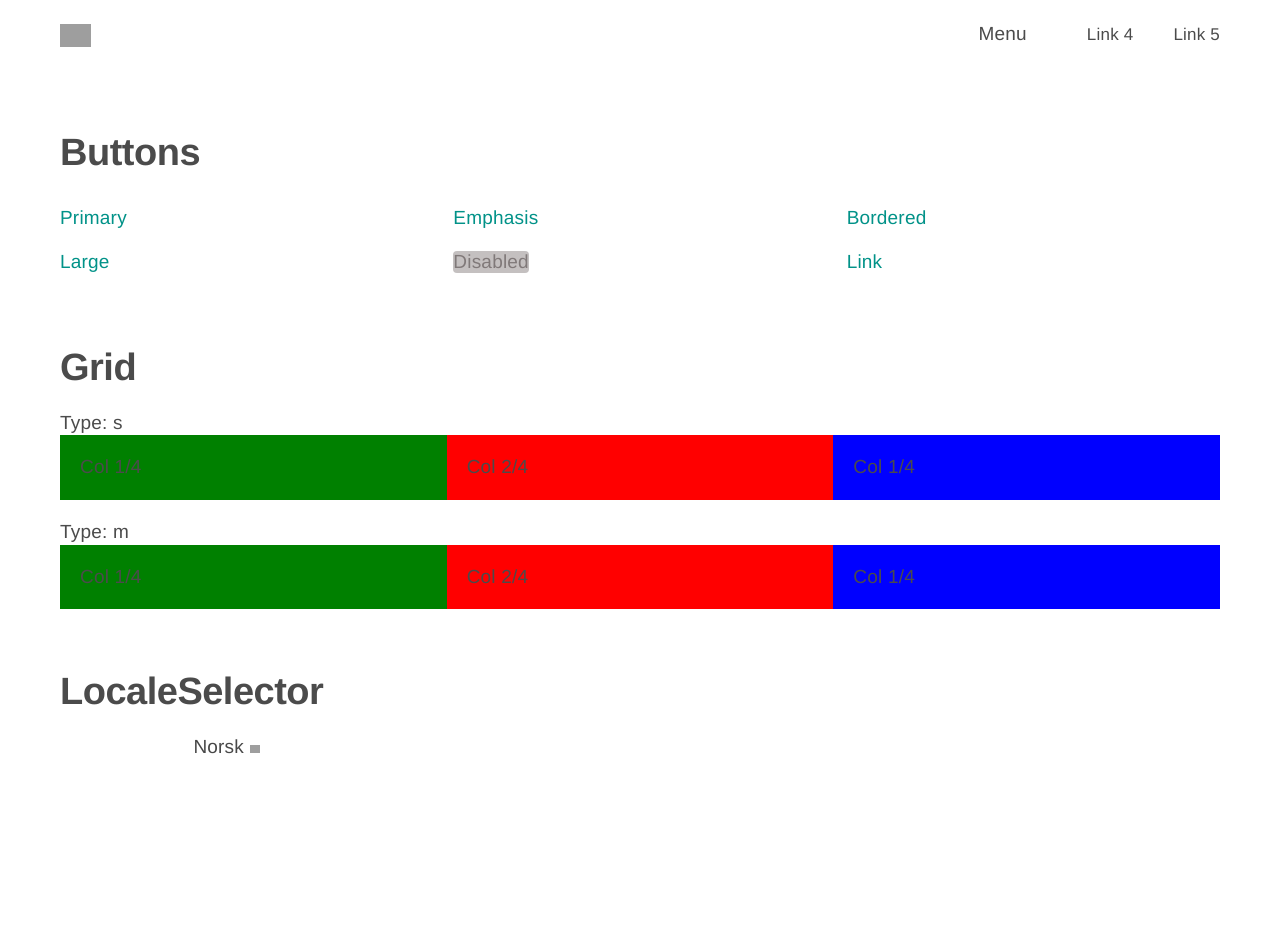
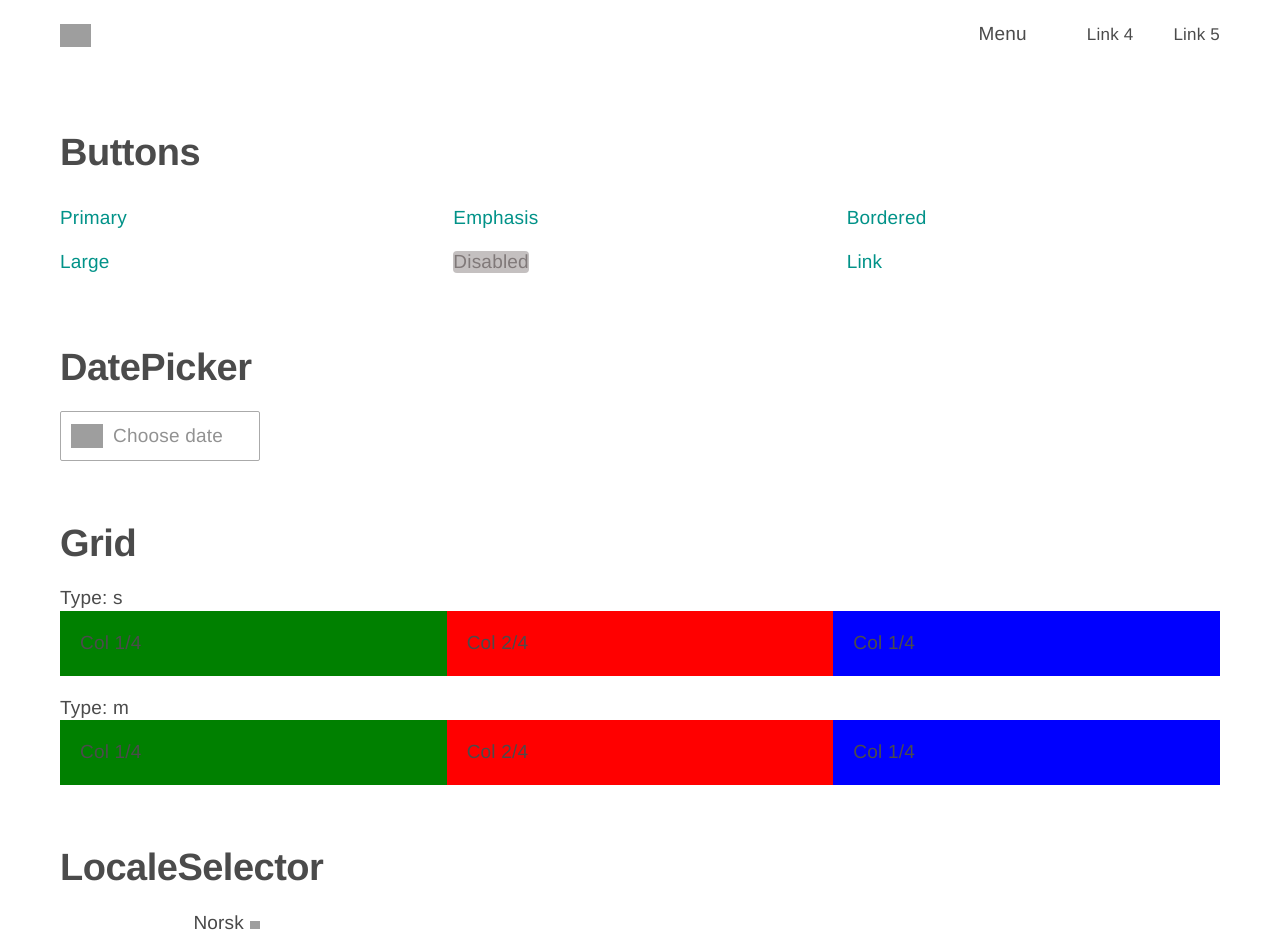
Before and after one commit to bigsackch/ui-components, a Next.js app: page / in a window 1280 px wide. Before the commit the page ends 800 px from the top, so only its background shows below. Built offline with nearby package versions, Linux system fonts and the light colour scheme; grey boxes are pictures that could not be loaded; a web font is replaced by a local one.

Commit message:
Add datepicker demo

```diff
--- a/pages/index.js
+++ b/pages/index.js
@@ -2,6 +2,8 @@ import * as React from 'react';
 
 import { Button } from '../src/Buttons';
 import { Col, Grid } from '../src/Grid';
+import { DatePickerWithData } from '../src/DatePickerWithData';
+import { DateSelectButton } from '../src/DateSelectButton';
 import { Header, HeaderButtonMenu, HeaderLink, ModalMenuLink } from '../src/Header';
 import { LocaleSelectorWithState } from '../src/LocaleSelector';
 import { MainContent } from '../src/MainContent';
@@ -77,7 +79,7 @@ function ButtonsDemo() {
         </Grid>
       </div>
     </div>
-  )
+  );
 }
 
 function HeaderDemo() {
@@ -138,7 +140,40 @@ function LocaleSelectorDemo() {
         <LocaleSelectorWithState locale='nb' onSelect={locale => console.log(locale)} />
       </div>
     </div>
+  );
+}
+
+class DatePickerDemo extends React.Component {
+  state = {
+    showDatePicker: false,
+    selectedDate: null,
+  };
+
+  toggleShowDatePicker = () => {
+    this.setState(prevState => ({ showDatePicker: !prevState.showDatePicker }));
+  };
+
+  render() {
+    const { selectedDate, showDatePicker } = this.state;
+
+    return (
+      <div style={{ marginTop: XL }}>
+        <h1>DatePicker</h1>
+        <div style={{ width: 200, margin: SPACING.M }}>
+          <DateSelectButton date={selectedDate} locale='en' onClick={this.toggleShowDatePicker}/>
+        </div>
+        {showDatePicker ? (
+          <DatePickerWithData
+            onClose={this.toggleShowDatePicker}
+            onDateClick={date => {
+              this.setState({ selectedDate: date, showDatePicker: false });
+            }}
+          />
+          ) : null}
+      </div>
   )
+  }
+
 }
 
 export default () => (
@@ -146,6 +181,7 @@ export default () => (
     <HeaderDemo />
     <MainContent>
       <ButtonsDemo />
+      <DatePickerDemo />
       <GridDemo />
       <LocaleSelectorDemo />
     </MainContent>
--- a/src/DatePicker.js
+++ b/src/DatePicker.js
@@ -298,7 +298,7 @@ export function DatePicker({
                 {weeks.map(week => (
                   <Week
                     days={week.days}
-                    key={week.week}
+                    key={week.days[0].date}
                     onDateClick={onDateClick}
                     selectedDate={selectedDate}
                   />
```
